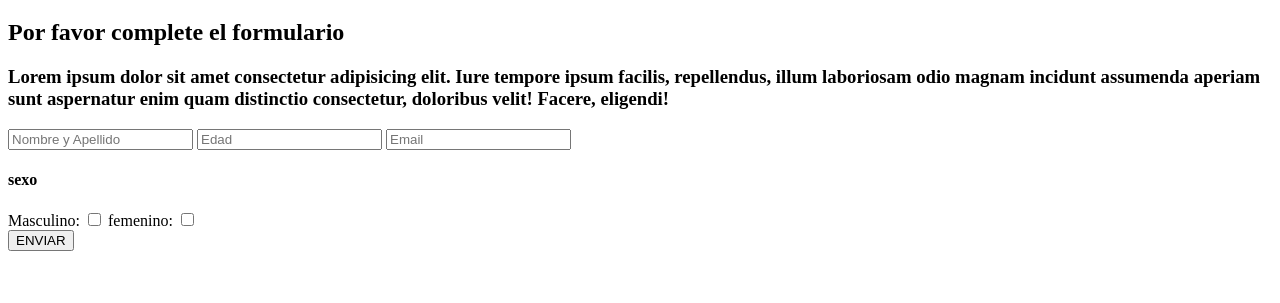
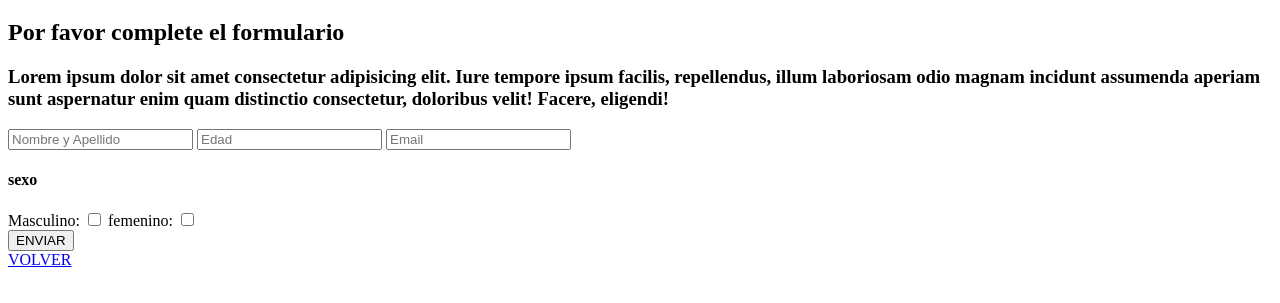
Before and after one commit to IvanAquizu/Modulo-HTML, a plain HTML site: page contacto.html in a window 1280 px wide. Shown: the part 61-364 px from the top of the page. Drawn offline with Linux system fonts and the light colour scheme.

Commit message:
actualizado

```diff
--- a/contacto.html
+++ b/contacto.html
@@ -43,6 +43,9 @@
         </form>
 
     </main>
+    <footer>
+        <a href="index.html">VOLVER</a>
+    </footer>
 
 </body>
 </html>
```
